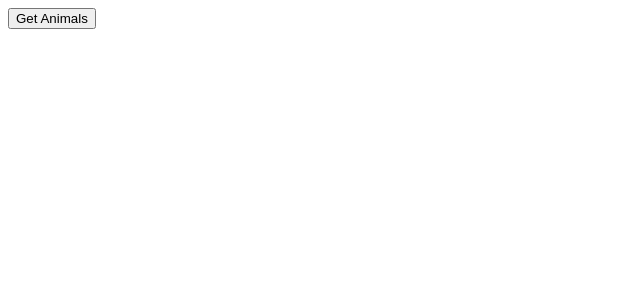
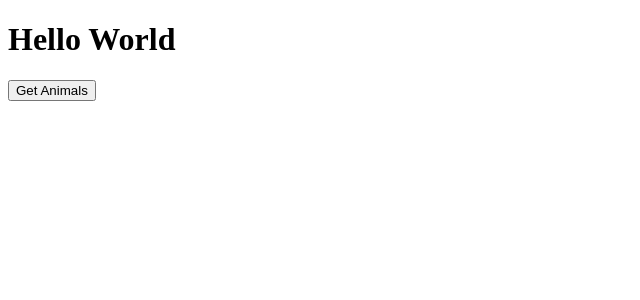
Before and after one commit to LaurindoSousa/Endangered_Formative-_Front, a Vue app: page / in a window 1280 px wide. Before the commit this address had no page. Shown: the top 300 px of the page, without its empty margins (0-640 px from the left). Built offline with nearby package versions, Linux system fonts and the light colour scheme.

Commit message:
added h1

```diff
--- a/src/App.vue
+++ b/src/App.vue
@@ -1,6 +1,6 @@
 <template>
 <div>
-
+  <h1>Hello World</h1>
 </div>
 
  <button @click="getAnimals" type="button">Get Animals</button>
--- a/src/router/index.js
+++ b/src/router/index.js
@@ -5,11 +5,18 @@ const router = createRouter({
   routes: [
     {
       path: '/animals',
-      name: 'App.vue',
+      name: 'app.vue',
       component: () => import('../App.vue')
     },
+    // {
+    //   path: '/about',
+    //   name: 'about',
+    //   // route level code-splitting
+    //   // this generates a separate chunk (About.[hash].js) for this route
+    //   // which is lazy-loaded when the route is visited.
 
+    // }
   ]
-})
+});
 
 export default router
```
Also changed, not shown: src/components/AnimalList.vue (line endings or trailing spaces).
